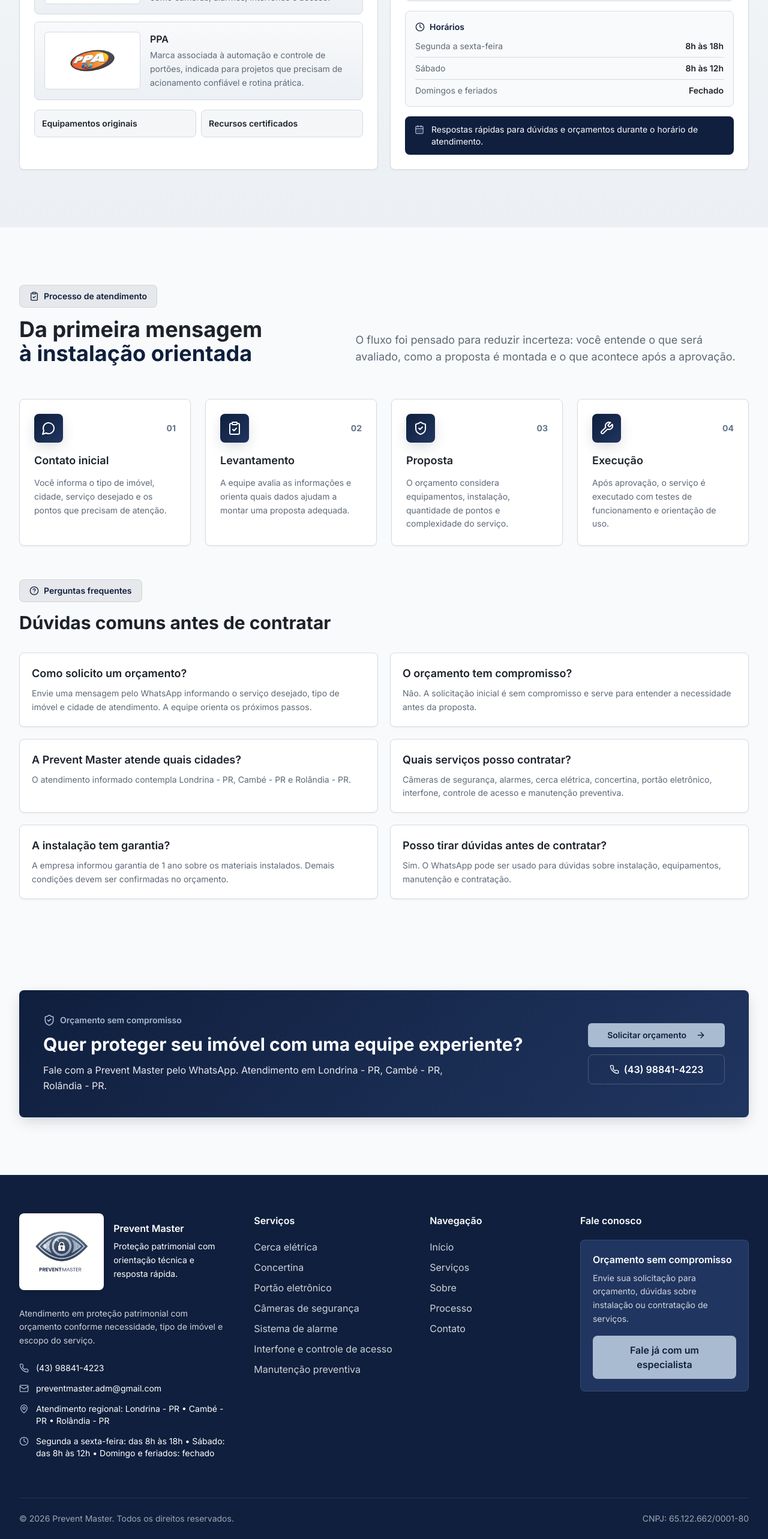
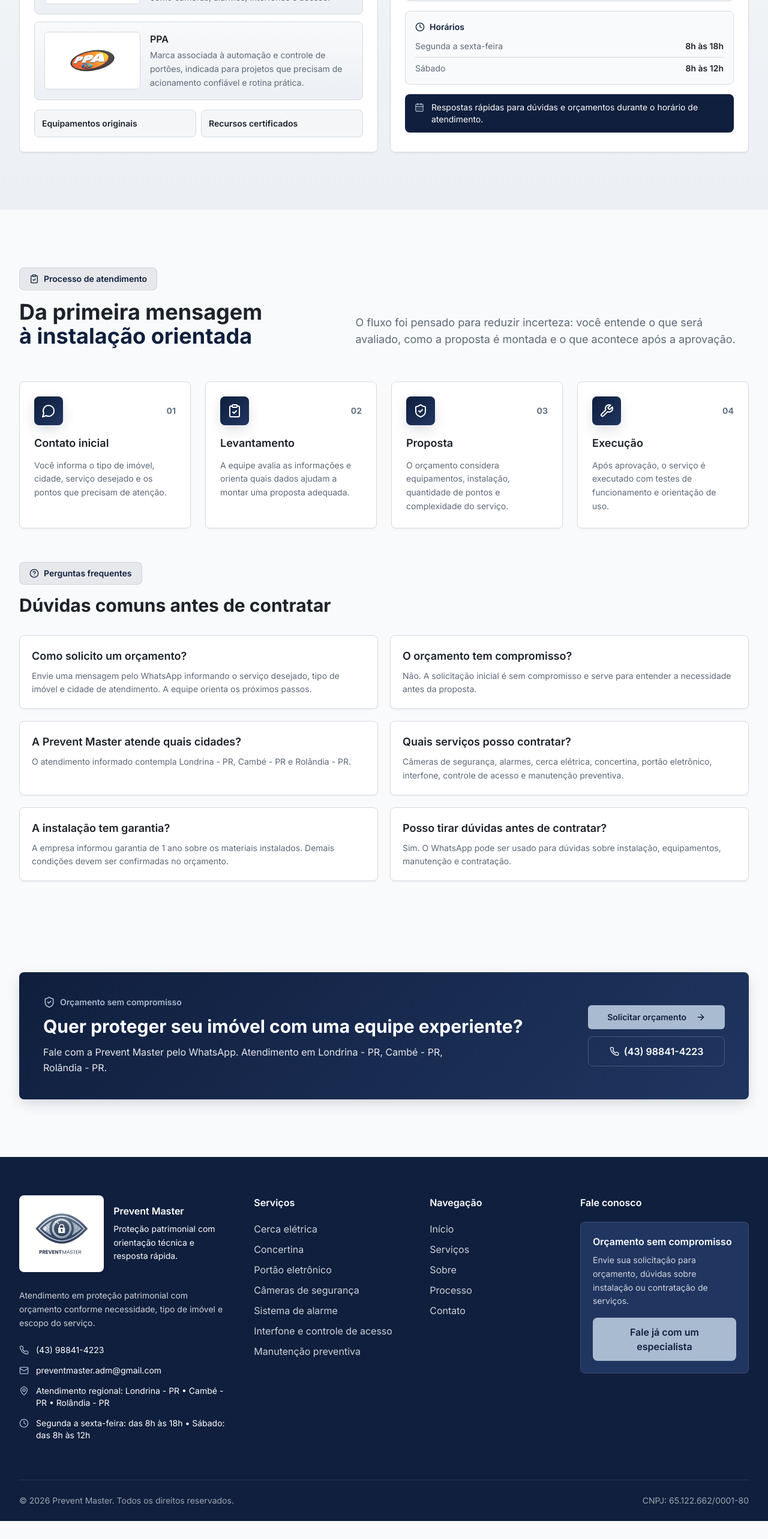
Before and after one commit to canaves/PreventMasterLandPage, a React (Vite) app: page / in a window 1280 px wide. Shown: the part 6040-8606 px from the top of the page at 60% size. After the commit the page ends 8576 px from the top, so only its background shows below. Built offline with nearby package versions, Linux system fonts and the light colour scheme; the HTML template or start-up script is replaced by a standard one.

Commit message:
Remove horario de domingos e feriados

```diff
--- a/src/components/TrustSection.tsx
+++ b/src/components/TrustSection.tsx
@@ -44,7 +44,6 @@ const brandAssurances = ["Equipamentos originais", "Recursos certificados"];
 const scheduleItems = [
   { days: "Segunda a sexta-feira", hours: "8h às 18h" },
   { days: "Sábado", hours: "8h às 12h" },
-  { days: "Domingos e feriados", hours: "Fechado" },
 ];
 
 const TrustSection = () => {
--- a/src/lib/company.ts
+++ b/src/lib/company.ts
@@ -9,7 +9,6 @@ export const company = {
   businessHours: [
     "Segunda a sexta-feira: das 8h às 18h",
     "Sábado: das 8h às 12h",
-    "Domingo e feriados: fechado",
   ],
 };
 
```
